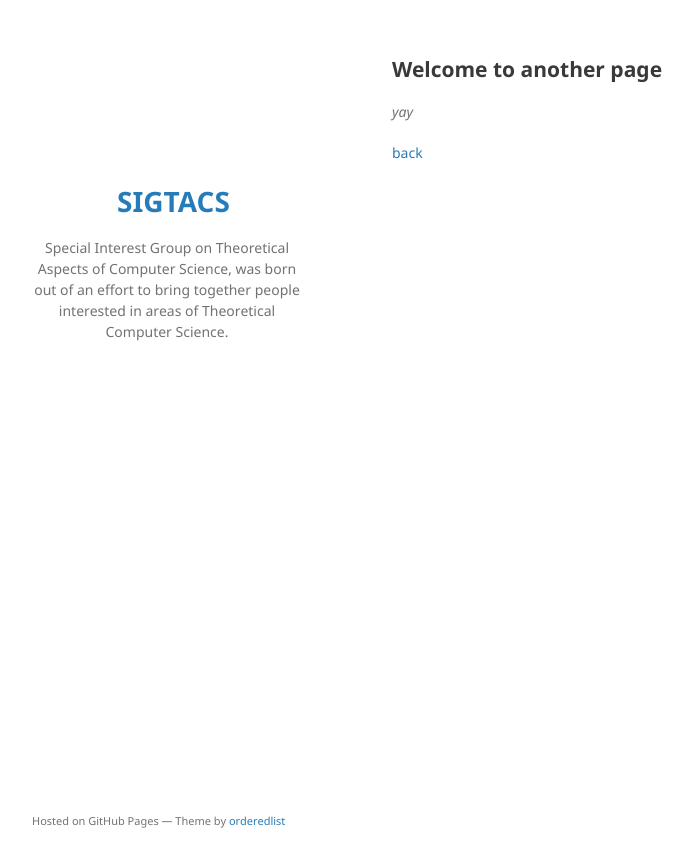
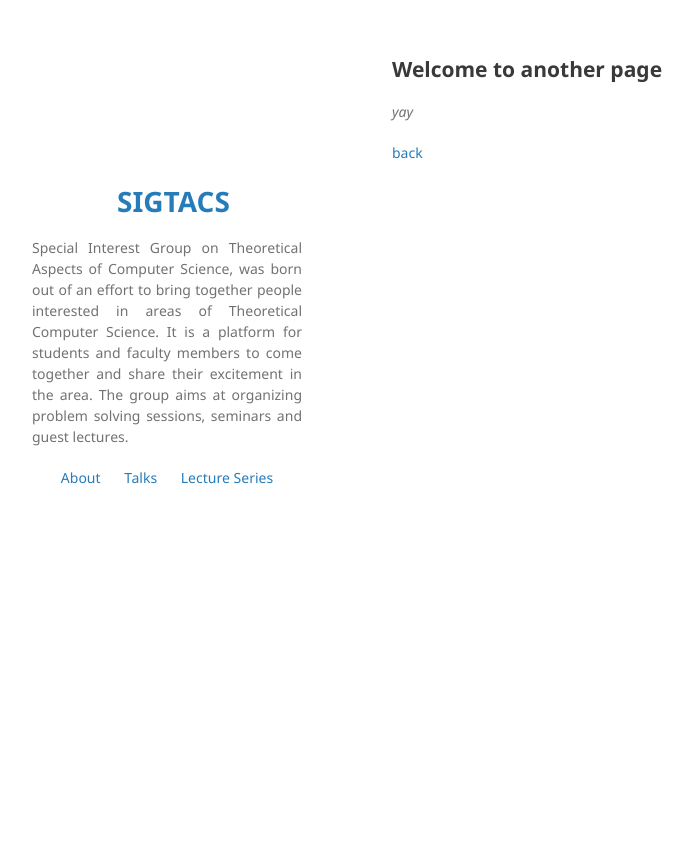
Before and after one commit to SIGTACS/SIGTACS.github.io, a Jekyll site: the page built from another-page.md, in a window 1280 px wide. Shown: the top 867 px of the page, without its empty margins (178-871 px from the left). Built offline with Jekyll 4.4.1, drawn with Linux system fonts in a browser that asks for light colours; our own code applies the rules of GitHub Pages for plain Markdown files.

Commit message:
Structural changes

```diff
--- a/_config.yml
+++ b/_config.yml
@@ -1,6 +1,17 @@
 title: SIGTACS
 logo:
-description: Special Interest Group on Theoretical Aspects of Computer Science, was born out of an effort to bring together people interested in areas of Theoretical Computer Science.
+description: Special Interest Group on Theoretical Aspects of Computer Science, was born out of an effort to bring together people interested in areas of Theoretical Computer Science. It is a platform for students and faculty members to come together and share their excitement in the area. The group aims at organizing problem solving sessions, seminars and guest lectures.
 show_downloads: false
 google_analytics:
 theme: jekyll-theme-minimal
+
+# List of links in the navigation bar
+navbar-links:
+  - title: About
+    url:
+
+  - title: Talks
+    url:
+
+  - title: Lecture Series
+    url:
--- a/_layouts/default.html
+++ b/_layouts/default.html
@@ -31,18 +31,24 @@
         <!-- {% if site.github.is_user_page %}
         <p class="view"><a href="{{ site.github.owner_url }}">View My GitHub Profile</a></p>
         {% endif %} -->
+
+        <div class="navbar flex flex-horizontal-center">
+          {% for item in site.navbar-links %}
+            <div class="navbar-links"><a href="{{ item.url }}">{{ item.title }}</a></div>
+          {% endfor %}
+        </div>
       </header>
       <section>
 
       {{ content }}
 
       </section>
-      <footer>
+      <!-- <footer>
         {% if site.github.is_project_page %}
         <p>This project is maintained by <a href="{{ site.github.owner_url }}">{{ site.github.owner_name }}</a></p>
         {% endif %}
         <p><small>Hosted on GitHub Pages &mdash; Theme by <a href="https://github.com/orderedlist">orderedlist</a></small></p>
-      </footer>
+      </footer> -->
     </div>
     <script src="{{ "/assets/js/scale.fix.js" | relative_url }}"></script>
     {% if site.google_analytics %}
--- a/_sass/main.scss
+++ b/_sass/main.scss
@@ -4,9 +4,22 @@
 }
 
 .site-description{
-    text-align: center;
+    text-align: justify;
 }
 
-header{
+header {
     padding-top: 10%;
 }
+
+.navbar{
+    text-align: center;
+    width: 100%;
+}
+
+.navbar-links{
+    display: inline-block;
+}
+
+.navbar .navbar-links+.navbar-links{
+    margin-left:20px;
+}
```
Also changed, not shown: index.md (+12 -112 lines).
